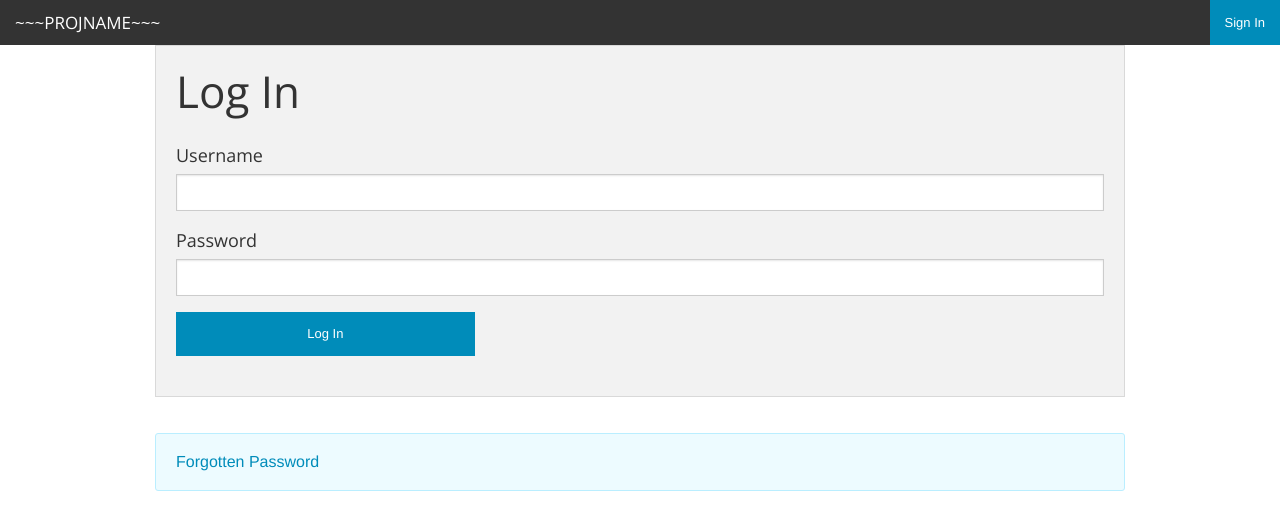
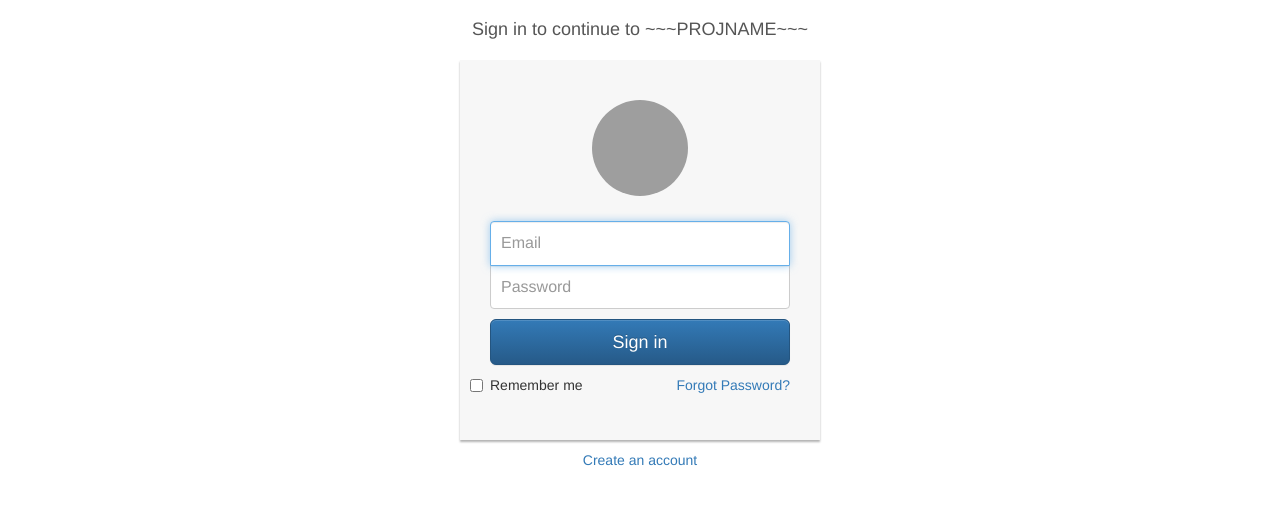
Before and after one commit to mazz/kifu, a Python web app: template templates/auth/login.mako in a window 1280 px wide. Shown: the top 530 px of the page. Run offline with Mako, Linux system fonts and the light colour scheme; the template is opened without the code that fills it, so the values that code supplies are empty; some libraries are stand-ins or nearby versions; grey boxes are pictures that could not be loaded.

Commit message:
use bootstrap 3, comment-out foundation. login page, forgot pass page.

```diff
--- /dev/null
+++ b/static/css/login.css
@@ -0,0 +1,75 @@
+.form-signin
+{
+    max-width: 330px;
+    padding: 15px;
+    margin: 0 auto;
+}
+.form-signin .form-signin-heading, .form-signin .checkbox
+{
+    margin-bottom: 10px;
+}
+.form-signin .checkbox
+{
+    font-weight: normal;
+}
+.form-signin .form-control
+{
+    position: relative;
+    font-size: 16px;
+    height: auto;
+    padding: 10px;
+    -webkit-box-sizing: border-box;
+    -moz-box-sizing: border-box;
+    box-sizing: border-box;
+}
+.form-signin .form-control:focus
+{
+    z-index: 2;
+}
+.form-signin input[type="text"]
+{
+    margin-bottom: -1px;
+    border-bottom-left-radius: 0;
+    border-bottom-right-radius: 0;
+}
+.form-signin input[type="password"]
+{
+    margin-bottom: 10px;
+    border-top-left-radius: 0;
+    border-top-right-radius: 0;
+}
+.account-wall
+{
+    margin-top: 20px;
+    padding: 40px 0px 20px 0px;
+    background-color: #f7f7f7;
+    -moz-box-shadow: 0px 2px 2px rgba(0, 0, 0, 0.3);
+    -webkit-box-shadow: 0px 2px 2px rgba(0, 0, 0, 0.3);
+    box-shadow: 0px 2px 2px rgba(0, 0, 0, 0.3);
+}
+.login-title
+{
+    color: #555;
+    font-size: 18px;
+    font-weight: 400;
+    display: block;
+}
+.profile-img
+{
+    width: 96px;
+    height: 96px;
+    margin: 0 auto 10px;
+    display: block;
+    -moz-border-radius: 50%;
+    -webkit-border-radius: 50%;
+    border-radius: 50%;
+}
+.need-help
+{
+    margin-top: 10px;
+}
+.new-account
+{
+    display: block;
+    margin-top: 10px;
+}
--- a/templates/auth/forgot.mako
+++ b/templates/auth/forgot.mako
@@ -1,44 +1,43 @@
+<%inherit file="/layout.mako" />
+<%def name="title()">Forgot Password</%def>
+
+<hr>
+<div class="container">
     <div class="row">
-        <div class="large-12 columns">
+        <div class="row">
+            <div class="col-md-4 col-md-offset-4">
+                <div class="panel panel-default">
+                    <div class="panel-body">
+                        <div class="text-center">
+                          <h3><i class="fa fa-lock fa-4x"></i></h3>
+                          <h2 class="text-center">Forgot Password?</h2>
+                          <p>You can reset your password here.</p>
+                            <div class="panel-body">
 
-            <div class="row">
-                <div class="large-12 columns">
-                    <div class="row">
-                        <div class="large-12 columns">
-                            <br/>
+                              <form class="form">
+                                <fieldset>
+                                  <div class="form-group">
+                                    <div class="input-group">
+                                      <span class="input-group-addon"><i class="glyphicon glyphicon-envelope color-blue"></i></span>
+
+                                      <input id="emailInput" placeholder="email address" class="form-control" type="email" oninvalid="setCustomValidity('Please enter a valid email address!')" onchange="try{setCustomValidity('')}catch(e){}" required="">
                                     </div>
                                   </div>
+                                  <div class="form-group">
+                                    <input class="btn btn-lg btn-primary btn-block" value="Send My Password" type="submit">
+                                  </div>
+                                </fieldset>
+                              </form>
 
-                    <form>
-
-                    <div class="row">
-                        <div class="large-12 columns">
-                            <h5>Email</h5>
                             </div>
                         </div>
-
-                    <div class="row">
-                        <div class="large-12 columns">
-                             <input type="email" id="email" name="email" value="" />
                     </div>
                 </div>
-
-                    <div class="row">
-                        <div class="small-4 columns">
-                             <input type="button" id="submit_forgotten" value="Reset" class="small button expand" />
             </div>
-                    </div>
-                    </form>
         </div>
     </div>
 </div>
 
-    <div class="row">
-        <div class="large-12 columns">
-            <h5>If you've forgotten your password. We can reset it.</h5>
-            <h5>Please submit your email address you used to sign into the account in the form and a reset link will be emailed to you.</h
-        </div>
-    </div>
 
 <script type="text/javascript">
 
--- a/templates/auth/login.mako
+++ b/templates/auth/login.mako
@@ -1,82 +1,33 @@
 <%inherit file="/layout.mako" />
 <%def name="title()">Login</%def>
 
-<div class="login_form" class="block">
-    <form action="${request.route_url('login')}" method="post" class="login form">
+<div class="container">
+    <div class="row">
+        <div class="col-sm-6 col-md-4 col-md-offset-4">
+            <h1 class="text-center login-title">Sign in to continue to ~~~PROJNAME~~~</h1>
+            <div class="account-wall">
+                <img class="profile-img" src="https://lh5.googleusercontent.com/-b0-k99FZlyE/AAAAAAAAAAI/AAAAAAAAAAA/eu7opA4byxI/photo.jpg?sz=120"
+                    alt="">
+                <form "${request.route_url('login')}" method="post" class="form-signin">
 
-    <div class="row">
-      <div class="large-12 columns">
-        <div class="panel">
-            <div class="row">
-                <div class="large-12 columns">
-                    <h1>Log In</h1>
-                </div>
+                <input type="hidden" name="came_from" value="${came_from}"/>
+                <input type="text" class="form-control" placeholder="Email" name="login" value="${login}" required autofocus>
+                <input type="password" class="form-control" placeholder="Password" name="password" value="${password}" required>
+
+                <button class="btn btn-lg btn-primary btn-block" type="submit">
+                    Sign in</button>
+                <label class="checkbox pull-left">
+                    <input type="checkbox" value="remember-me">
+                    Remember me
+                </label>
+                <a href="${request.route_url('forgot_password')}" class="pull-right need-help">Forgot Password? </a><span class="clearfix"></span>
+                </form>
             </div>
-
-            <div class="row">
-                <div class="large-12 columns">
-                    <p class="error">${message}</p>
-                    <input type="hidden" name="came_from" value="${came_from}"/>
-                </div>
-            </div>
-
-            <div class="row">
-                <div class="large-12 columns">
-                    <h5>Username</h5>
-                </div>
-            </div>
-
-            <div class="row">
-                <div class="large-12 columns">
-                    <input type="text" name="login" value="${login}"/>
-                </div>
-            </div>
-
-            <div class="row">
-                <div class="large-12 columns">
-                    <h5>Password</h5>
-                </div>
-            </div>
-
-            <div class="row">
-                <div class="large-12 columns">
-                    <input type="password" name="password" value="${password}"/>
-                </div>
-            </div>
-
-            <div class="row">
-                <div class="small-4 columns">
-                    <input type="submit" name="form.submitted" class="small button expand" value="Log In"/>
-                </div>
-            </div>
-
-        </form>
-        </div>
-      </div>
-    </div>
-
-    <div class="row">
-        <div class="large-12 columns">
-            <div class="panel callout radius" id="Content">
-                <div class="row">
-                    <div class="large-12 columns">
-                        <a href="#" id="forgotten_password" class="toggle_forgotten">Forgotten Password</a>
-
-                        <div id="forgotten_password_panel" style="display: none; opacity: 0;">
-                            <%include file="forgot.mako"/>
-                        </div>
-                    </div>
-                </div>
-            </div>
+            <a href="#" class="text-center new-account">Create an account</a>
         </div>
     </div>
+</div>
 
-    <div class="row">
-        <div class="large-12 columns">
-            <div data-alert class="" id="loginpanel-status">
-            </div>
-        </div>
-    </div>
 
     <%def name="add_js()">
     <script type="text/javascript">
--- a/templates/layout.mako
+++ b/templates/layout.mako
@@ -6,13 +6,27 @@
     <meta name="viewport" content="width=device-width, initial-scale=1.0">
     <title>app</title>
 
+    <!-- Latest compiled and minified CSS (Bootstrap)-->
+    <link rel="stylesheet" href="//maxcdn.bootstrapcdn.com/bootstrap/3.3.2/css/bootstrap.min.css">
+
+    <!-- Optional theme -->
+    <link rel="stylesheet" href="//maxcdn.bootstrapcdn.com/bootstrap/3.3.2/css/bootstrap-theme.min.css">
+
+    <!-- Latest compiled and minified JavaScript -->
+    <script src="//maxcdn.bootstrapcdn.com/bootstrap/3.3.2/js/bootstrap.min.js"></script>
+
+    <!-- (End Bootstrap)-->
+
+    <link rel="stylesheet" href="/static/css/login.css">
+
     <!-- If you are using CSS version, only link these 2 files, you may add app.css to use for your overrides if you like. -->
+<!--
     <link rel="stylesheet" href="/static/css/normalize.css">
     <link rel="stylesheet" href="/static/css/foundation.css">
     <script src="/static/js/vendor/custom.modernizr.js"></script>
     <script src="http://code.jquery.com/jquery-1.10.1.min.js"></script>
     <script src="http://code.jquery.com/jquery-migrate-1.2.1.min.js"></script>
-
+-->
     <script type="text/javascript" charset="utf-8">
         <%
             app_url = request.route_url('login').rstrip('/')
@@ -25,42 +39,42 @@
 
   <div id="page">
 
-    <nav class="top-bar" data-topbar>
-  <ul class="title-area">
-    <li class="name">
-      <h1><a href="#">~~~PROJNAME~~~</a></h1>
-    </li>
-    <li class="toggle-topbar menu-icon"><a href="#"><span>Menu</span></a></li>
-  </ul>
-
-  <section class="top-bar-section">
-    <!-- Right Nav Section -->
-    <ul class="right">
-        % if request.user and request.user.username:
-            <li class="active"><a href="${request.route_url('user_account', username=request.user.username)}">Account</a></li>
-        % else:
-            <li class="active"><a href="${request.route_url('login')}">Sign In</a></li>
-        % endif
-
-    </ul>
-
-    <!-- Left Nav Section -->
-    <ul class="left">
-      <!--li><a href="#">Left Nav Button</a></li-->
-    </ul>
-  </section>
-</nav>
+##    <nav class="top-bar" data-topbar>
+##  <ul class="title-area">
+##    <li class="name">
+##      <h1><a href="#">testboot</a></h1>
+##    </li>
+##    <li class="toggle-topbar menu-icon"><a href="#"><span>Menu</span></a></li>
+##  </ul>
+##
+##  <section class="top-bar-section">
+##    <!-- Right Nav Section -->
+##    <ul class="right">
+##        % if request.user and request.user.username:
+##            <li class="active"><a href="${request.route_url('user_account', username=request.user.username)}">Account</a></li>
+##        % else:
+##            <li class="active"><a href="${request.route_url('login')}">Sign In</a></li>
+##        % endif
+##
+##    </ul>
+##
+##    <!-- Left Nav Section -->
+##    <ul class="left">
+##      <!--li><a href="#">Left Nav Button</a></li-->
+##    </ul>
+##  </section>
+##</nav>
 
     ${next.body()}
 
   </div>
-
+<!--
   <script src="/static/js/vendor/jquery.js"></script>
   <script src="/static/js/foundation.min.js"></script>
   <script>
     $(document).foundation();
   </script>
-
+-->
   % if hasattr(self, 'add_js'):
             ${self.add_js()}
   % endif
```
Lines whose indentation alone changed are shown as unchanged.
